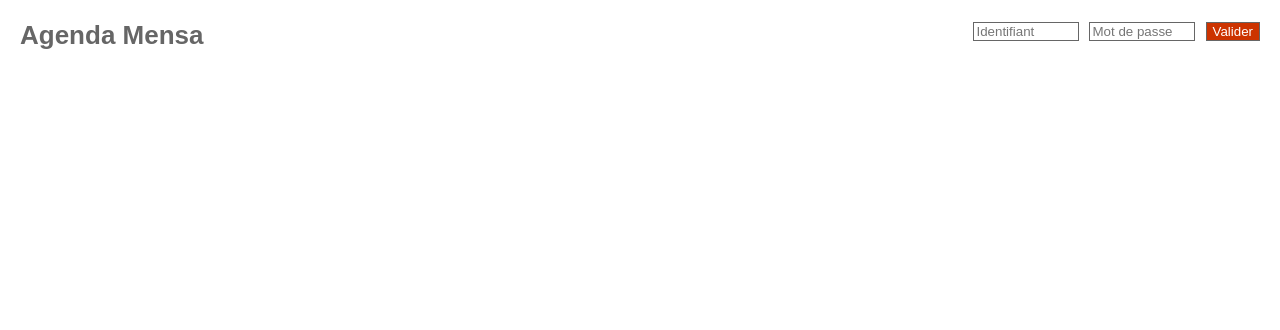
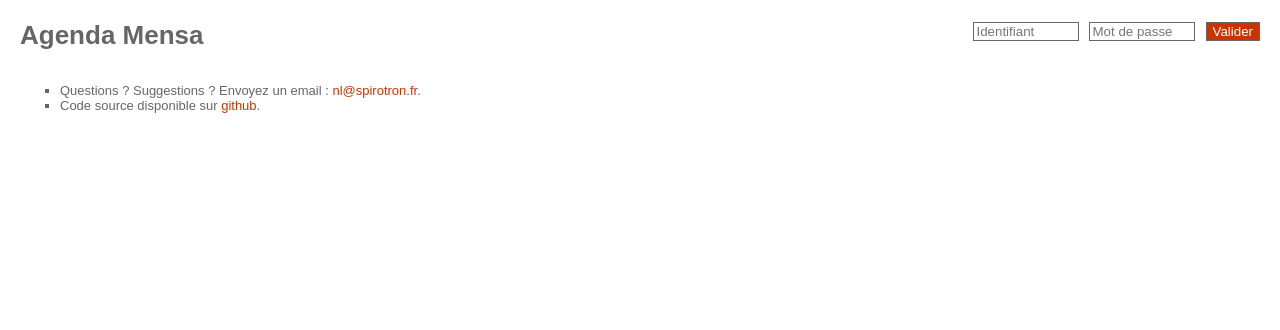
Before and after one commit to nleclerc/agenda-national, a PHP site: page /login.html in a window 1280 px wide. Shown: the top 330 px of the page. Run offline with PHP 8.4, Linux system fonts and the light colour scheme.

Commit message:
Added some contact information and tweaked css.

```diff
--- a/css/main.css
+++ b/css/main.css
@@ -26,6 +26,10 @@ body {
 	display: none;
 }
 
+ul {
+	list-style-type: square;
+}
+
 input.placeholderWorkaround{
 	color: #CCCCCC;
 }
@@ -34,7 +38,8 @@ td {
 	vertical-align: top;
 }
 
-a, a:VISITED {
+a {
+	color: #CC3300;
 	text-decoration: none;
 }
 
@@ -147,7 +152,6 @@ th {
 	margin: 0;
 	padding-left: 18px;
 	padding-right: 3px;
-	list-style-type: square;
 }
 
 .today{
@@ -222,10 +226,6 @@ th {
 #eventDescription .highlight {
 	font-weight: bold;
 	color: black;
-}
-
-#eventDescription a {
-	color: #CC3300;
 }
 
 #participantColumn {
--- a/login.html
+++ b/login.html
@@ -36,4 +36,11 @@ $(function(){
 	</div>
 
 	<div id="errorMessage"></div>
+
+	<div id="mainContent">
+		<ul>
+			<li>Questions ? Suggestions ? Envoyez un email : <a href="mailto:nl@spirotron.fr?subject=[MENSA] agenda">nl@spirotron.fr</a>.
+			<li>Code source disponible sur <a href="https://github.com/mensa-france/agenda-national">github</a>.
+		</ul>
+	</div>
 </body>
```
